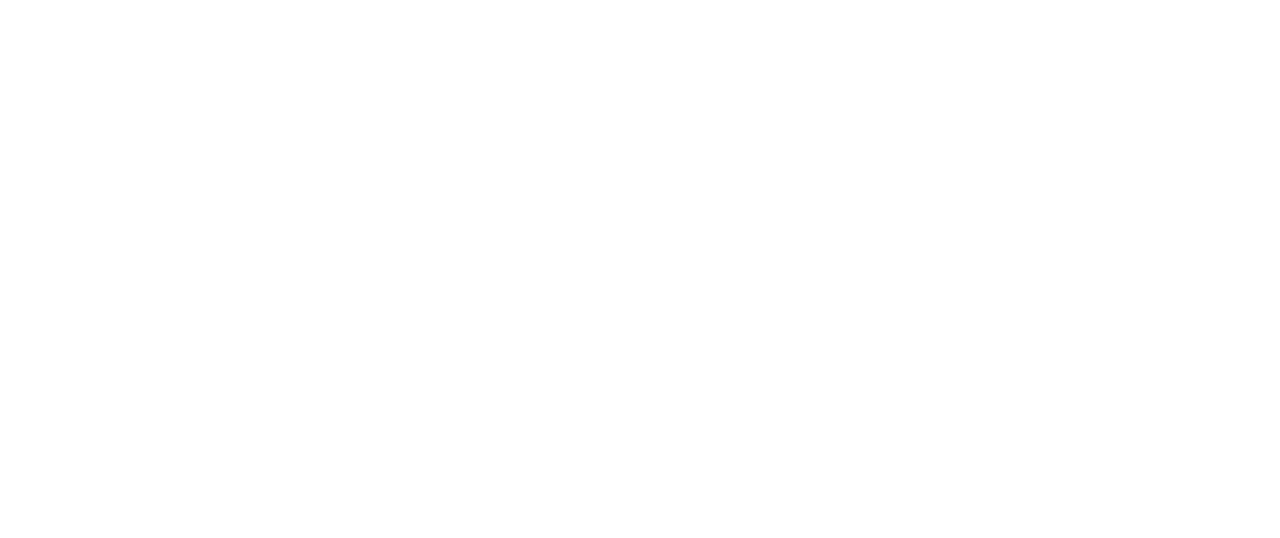
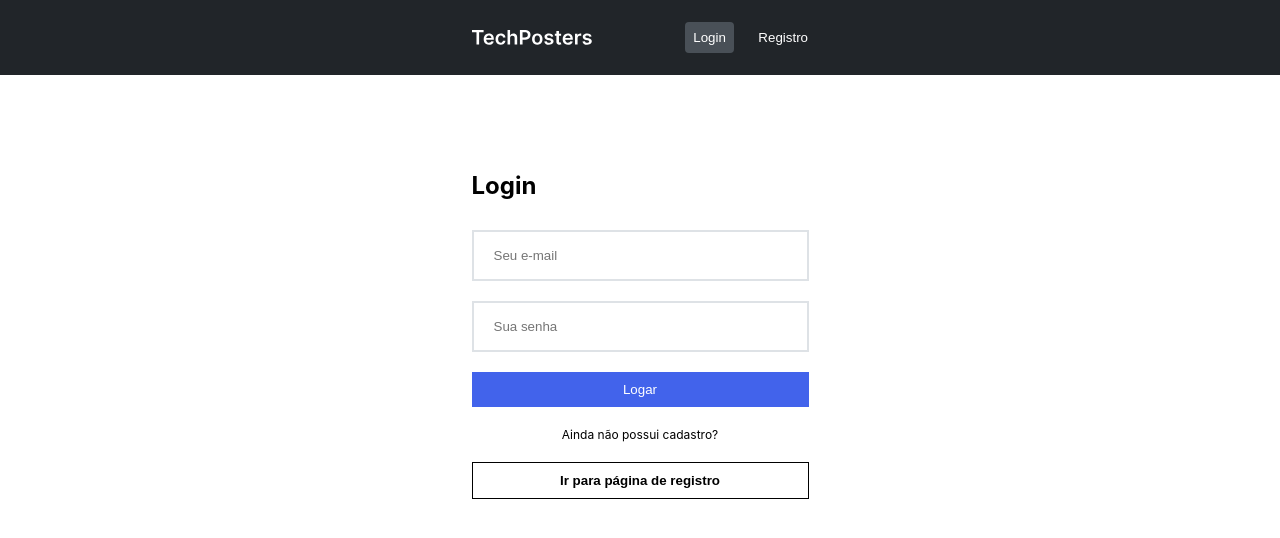
Before and after one commit to Kenzie-Academy-Brasil-Developers/m2-entrega-rede-social-bobjoe159, a plain HTML site: page index.html in a window 1280 px wide. Drawn offline with Linux system fonts and the light colour scheme.

Commit message:
feat: finalizado css login/registro

```diff
--- a/index.html
+++ b/index.html
@@ -1,12 +1,37 @@
 <!DOCTYPE html>
 <html lang="en">
-<head>
-    <meta charset="UTF-8">
-    <meta http-equiv="X-UA-Compatible" content="IE=edge">
-    <meta name="viewport" content="width=device-width, initial-scale=1.0">
+  <head>
+    <meta charset="UTF-8" />
+    <meta http-equiv="X-UA-Compatible" content="IE=edge" />
+    <meta name="viewport" content="width=device-width, initial-scale=1.0" />
+    <link rel="stylesheet" href="src/styles/reset.css" />
+    <link rel="stylesheet" href="src/styles/loginPage.css" />
+    <link rel="stylesheet" href="src/styles/variables.css" />
     <title>Rede Social</title>
-</head>
-<body>
-
-</body>
+  </head>
+  <body>
+    <header class="headerTopo">
+      <div class="headerContent">
+        <img class="mainLogo" src="src/assets/mainLogo.svg" />
+        <section class="buttonsContent">
+          <button class="headerLogin">Login</button>
+          <button class="headerRegister">Registro</button>
+        </section>
+      </div>
+    </header>
+    <main class="mainContent">
+      <h2 class="mainLogin">Login</h2>
+      <input class="mainEmail" type="email" placeholder="Seu e-mail" />
+      <input
+        class="mainPassword"
+        type="password"
+        name=""
+        id=""
+        placeholder="Sua senha"
+      />
+      <button class="buttonLogin">Logar</button>
+      <p class="registerMessage">Ainda não possui cadastro?</p>
+      <button class="buttonRegister">Ir para página de registro</button>
+    </main>
+  </body>
 </html>
--- /dev/null
+++ b/src/styles/loginPage.css
@@ -0,0 +1,94 @@
+body {
+  font-size: 1.6rem;
+  font-family: 'Inter'
+}
+
+.headerTopo {
+  background-color: var(--grey-background);
+}
+
+.mainLogo {
+  padding-block: 3rem;
+}
+
+.headerContent {
+  max-width: 33.6rem;
+  margin: 0 auto;
+  display: flex;
+  justify-content: space-between;
+  align-items: center;
+}
+
+.headerLogin {
+  background-color: var(--button-grey);
+  color: var(--basic-white);
+  padding: 0.8rem;
+  border: none;
+  border-radius: 4px;
+}
+
+.headerRegister {
+  background-color: transparent;
+  border: none;
+  color: var(--basic-white);
+  margin-left: 2rem;
+}
+
+.mainPassword {
+  margin-top: 2rem;
+}
+
+.mainLogin,
+.mainPassword,
+.buttonLogin,
+.registerMessage,
+.buttonRegister {
+  display: block;
+}
+
+.mainContent {
+  display: flex;
+  flex-direction: column;
+  width: 33.7rem;
+  margin: 0 auto;
+}
+
+.mainLogin {
+  margin-top: 9.6rem;
+}
+
+.mainEmail {
+  margin-top: 3rem;
+}
+
+.mainEmail,
+.mainPassword {
+  padding-block: 1.6rem;
+  padding-left: 2rem;
+  border: 2px solid var(--border-grey);
+}
+
+.buttonLogin {
+  margin-top: 2rem;
+  color: var(--basic-white);
+  border: none;
+  background-color: var(--blue-button);
+  padding-block: 1rem;
+}
+
+.registerMessage {
+  font-size : 1.2rem;
+  text-align: center;
+}
+
+.registerMessage,
+.buttonRegister {
+  margin-top: 2rem;
+}
+
+.buttonRegister {
+  padding-block: 1rem;
+  background-color: transparent;
+  border: 1px solid;
+  font-weight: 700;
+}
--- /dev/null
+++ b/src/styles/registerPage.css
@@ -0,0 +1,108 @@
+body {
+  font-size: 1.6rem;
+  font-family: 'Inter'
+}
+
+.headerTopo {
+  background-color: var(--grey-background);
+}
+
+.mainLogo {
+  padding-block: 3rem;
+}
+
+.headerContent {
+  max-width: 33.6rem;
+  display: flex;
+  justify-content: space-between;
+  align-items: center;
+  margin: 0 auto;
+}
+
+.headerLogin {
+  background-color: transparent;
+  color: var(--basic-white);
+  padding: 0.8rem;
+  border: none;
+  border-radius: 4px;
+}
+
+.headerRegister {
+  background-color: var(--button-grey);
+  padding: 0.8rem;
+  border: none;
+  color: var(--basic-white);
+  border-radius: 4px;
+  margin-left: 2rem;
+}
+
+.backButton {
+  background-color: transparent;
+  padding-inline: 1rem;
+  border: 1px solid;
+  font-weight: 700;
+}
+
+.mainContent {
+  width: 33.6rem;
+  margin: 0 auto;
+}
+
+.mainRegisterHeader {
+  display: flex;
+  justify-content: space-between;
+  margin-top: 6.9rem;
+}
+
+.nameInput {
+  margin-top: 3rem;
+}
+
+.nameInput,
+.emailInput,
+.passwordInput,
+.registerJob,
+.registerAvatar {
+  padding-block: 1.6rem;
+  padding-left: 2rem;
+  border: 2px solid var(--border-grey);
+}
+.nameInput,
+.emailInput,
+.passwordInput,
+.registerJob,
+.registerAvatar,
+.registerButton,
+.textRegister,
+.loginPageBtn {
+  width: 100%;
+}
+
+.emailInput,
+.passwordInput,
+.registerJob,
+.registerAvatar,
+.registerButton,
+.textRegister,
+.loginPageBtn {
+  margin-top: 2rem;
+}
+
+.registerButton {
+  color: var(--basic-white);
+  border: none;
+  background-color: var(--blue-button);
+  padding-block: 1rem;
+}
+
+.textRegister {
+  font-size : 1.2rem;
+  text-align: center;
+}
+
+.loginPageBtn {
+  padding-block: 1rem;
+  background-color: transparent;
+  border: 1px solid;
+  font-weight: 700;
+}
--- /dev/null
+++ b/src/styles/reset.css
@@ -0,0 +1,5 @@
+* {
+  margin: 0;
+  padding: 0;
+  box-sizing: border-box;
+}
--- /dev/null
+++ b/src/styles/variables.css
@@ -0,0 +1,8 @@
+:root {
+  font-size: 62.5%;
+  --grey-background: #212529;
+  --basic-white: #FFFFFF;
+  --button-grey: #495057;
+  --border-grey: #DEE2E6;
+  --blue-button: #4263EB;
+}
```
Also changed, not shown: src/pages/register.html (added, +61 -0 lines), src/assets/mainLogo.svg (added), src/pages/dashboard.html (added).
